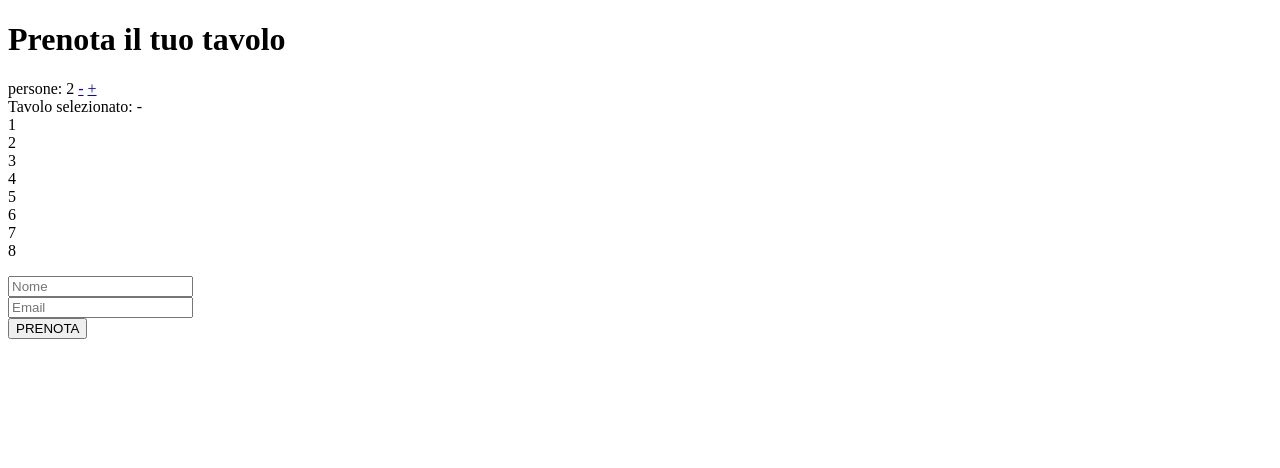
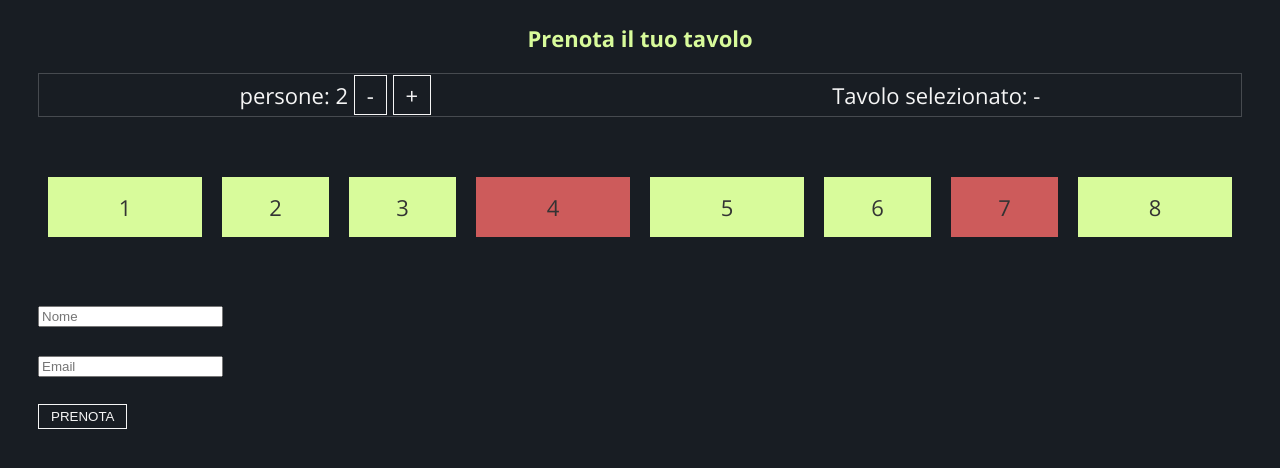
Before and after one commit to CarloTomaso/Pregetto_Prenotazione_Ristorante, a plain HTML site: page index.html in a window 1280 px wide. Drawn offline with nearby package versions, Linux system fonts and the light colour scheme.

Commit message:
Creazione CSS della pagina

```diff
--- a/index.html
+++ b/index.html
@@ -6,6 +6,7 @@
     <meta name="viewport" content="width=device-width, initial-scale=1.0">
     <meta http-equiv="X-UA-Compatible" content="ie=edge">
     <title>Simulazione Prenotazione Ristorante</title>
+    <link rel="stylesheet" href="./style.css">
 </head>
 
 <body>
--- /dev/null
+++ b/style.css
@@ -0,0 +1,108 @@
+@import url('https://fonts.googleapis.com/css2?family=Open+Sans:ital,wght@0,400;0,600;0,700;0,1400;1,600&display=swap');
+
+/*stile di base*/
+
+:root{
+    --color-bg: #181d23;
+    --color-green: #d8fb9b;
+    --color-green-soft: #d6e8b7;
+    --color-red: #cd5b5b;
+    --color-text: rgb(194,195,195);
+    --color-white: rgb(245,245,245);
+    --margin-small: 20px;
+    --margin-big: 50px;
+    --fontsize-base: 22px;
+    --fontsize-medium-big: 1.2rem;
+    --fontsize-big: 1.45rem;
+}
+
+body {
+display: flex;
+flex-direction: column;
+justify-content: center;
+box-sizing: border-box;
+background-color: var(--color-bg);
+color: var(--color-white);
+font-size: var(--fontsize-base);
+font-family: 'Open Sans', sans-serif;
+padding: 0 30px;
+
+
+}
+
+header, main, footer{
+    width: 100%;
+}
+
+a, a:hover{
+    text-decoration: none;
+    color: inherit;
+}
+
+header > h1 {
+color: var(--color-green);
+font-size: var(--fontsize-medium);
+text-align: center;
+margin-bottom: var(--margin-small);
+}
+
+.btn {
+    background: none;
+    color: inherit;
+    padding: 4px 12px;
+    border: 1px solid var(--color-white);
+}
+
+.btn:hover {
+    color: var(--color-green);
+    border: 1px solid var(--color-green);
+    transition: all .4s ease-in;
+}
+
+section#info-w {
+display: flex;
+flex-direction: row;
+justify-content: space-around;
+border: 1px solid rgba(255,255,255, 0.2);
+padding: 6px 0;
+margin-bottom: var(--margin-big);
+}
+
+section#tavoli-w {
+  display: flex;
+  flex-basis: 100%;
+  margin-bottom: var(--margin-big);
+  justify-content: space-around;
+}
+
+section#tavoli-w > div.tavolo {
+    flex-grow: 1;
+    text-align: center;
+    margin: 10px;
+    height: 60px;
+    line-height: 60px;
+    color: #333;
+    transition: .3s ease-in-out;
+}
+
+section#tavoli-w > div.tavolo.libero {
+    background-color: var(--color-green);
+
+}
+
+section#tavoli-w > div.tavolo.occupato {
+    background-color: var(--color-red);
+}
+
+section#tavoli-w > div.tavolo.x6{
+    flex-grow: 1.5;
+}
+
+section#tavoli-w > div.tavolo:not(.occupato):hover {
+    transform: scale(1.2);
+
+}
+
+form > div.form-item {
+    margin: var(--margin-small) 0;
+}
```
Also changed, not shown: syle.css (deleted).
